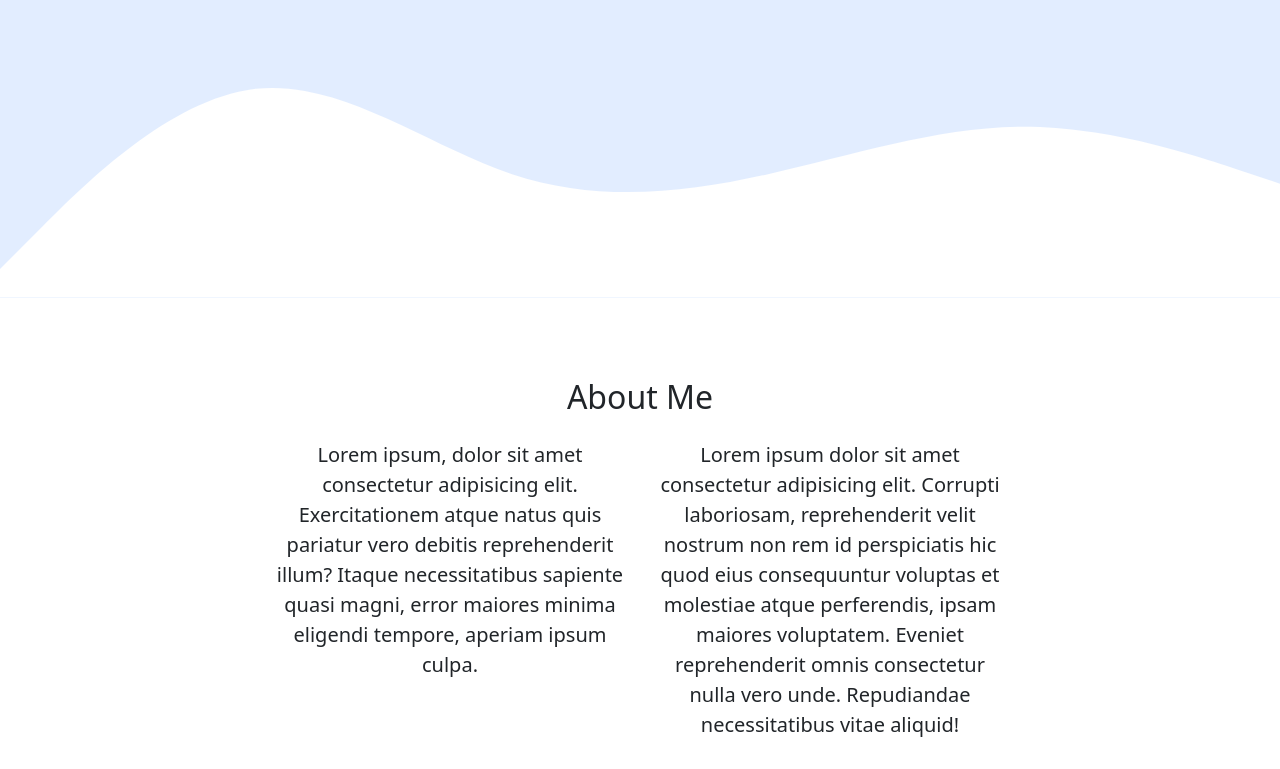
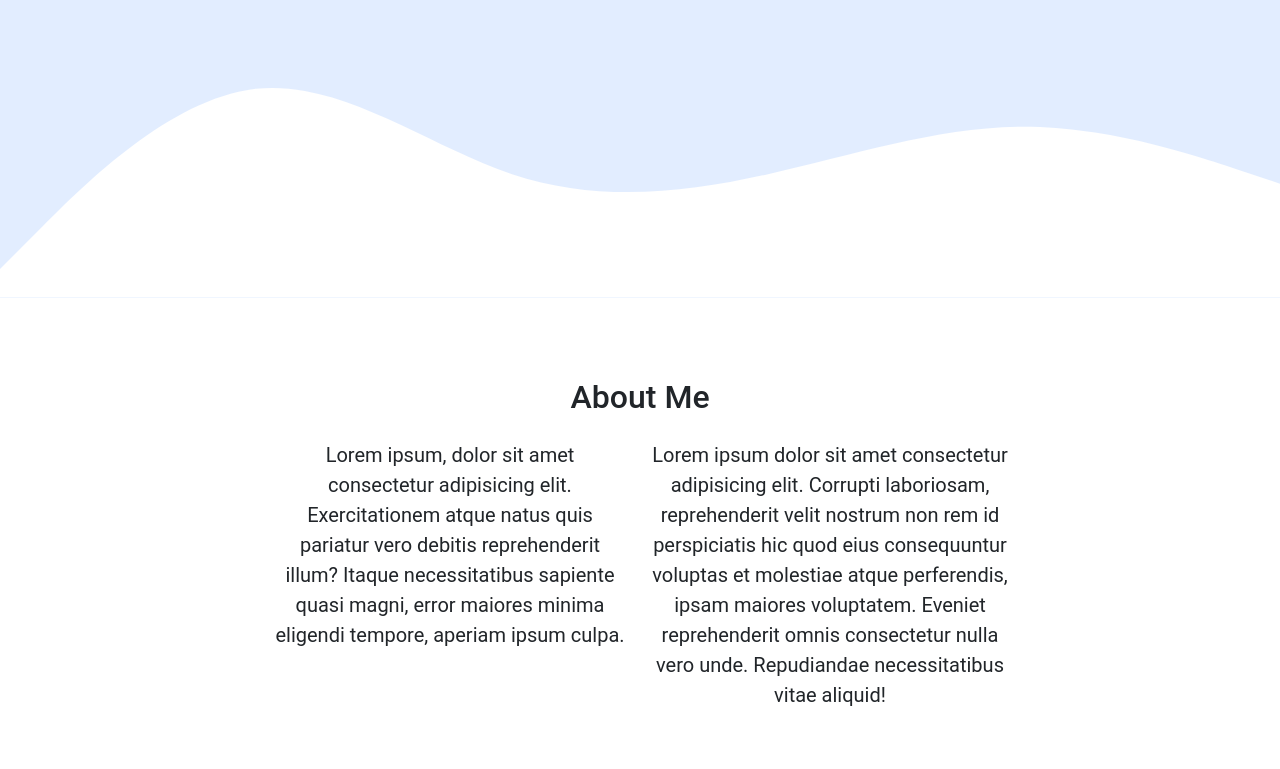
Before and after one commit to SopwaPirda/sopwapirda.github.io, a plain HTML site: page index.html in a window 1280 px wide. Shown: the part 419-1188 px from the top of the page. Drawn offline with nearby package versions, Linux system fonts and the light colour scheme.

Commit message:
Update style.css

```diff
--- a/style.css
+++ b/style.css
@@ -11,3 +11,14 @@
 section{
     padding-top: 5rem;
 }
+
+
+body {
+    font-family: 'Roboto', sans-serif;
+}
+/* Efek Hover pada Kartu Proyek */
+.card:hover {
+    transform: scale(1.05);
+    transition: transform 0.3s;
+    box-shadow: 0 10px 20px rgba(0,0,0,0.2);
+}
```
